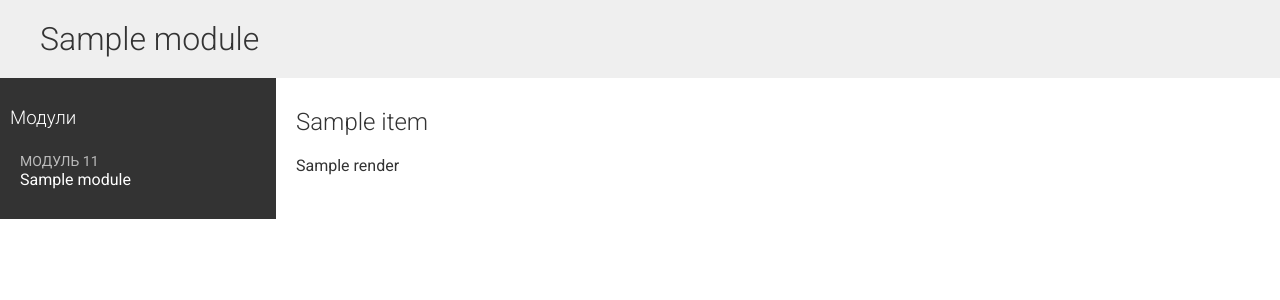
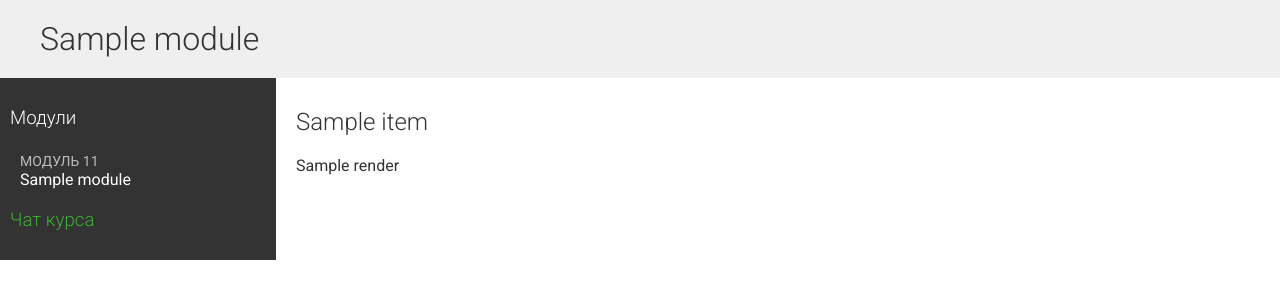
Before and after one commit to ozdorova/django-education-platform, a Django app: template students/templates/students/course/detail.html in a window 1280 px wide. Shown: the part 54-354 px from the top of the page. Run offline with Django 4.2, Linux system fonts and the light colour scheme; the template is opened without the code that fills it: most values are stand-ins (such as "Sample title", 1, 10 or a date in 2020).

Commit message:
add chat link to course

```diff
--- a/students/templates/students/course/detail.html
+++ b/students/templates/students/course/detail.html
@@ -26,6 +26,11 @@
                 <li>Нет модулей</li>
             {% endfor %}
         </ul>
+        <h3>
+            <a href="{% url 'chat:course_chat_room' object.id %}">
+                Чат курса
+            </a>
+        </h3>
     </div>
     <div class="module">
         {% cache 600 module_contents_module %}
```
Also changed, not shown: db.sqlite3.
